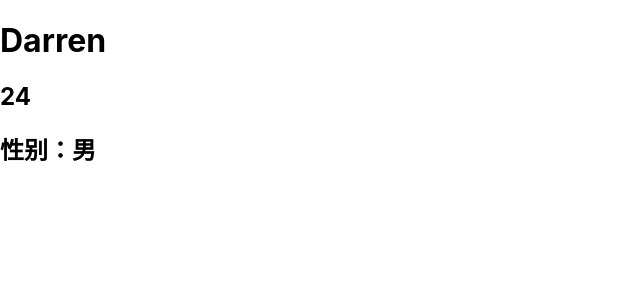
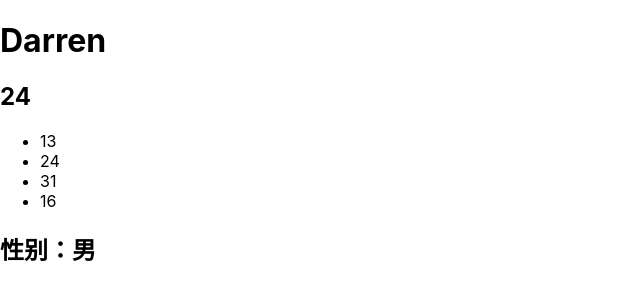
Before and after one commit to Darrenjoe/bossapp, a React app: page / in a window 1280 px wide. Shown: the top 300 px of the page, without its empty margins (0-640 px from the left). Built offline with nearby package versions, Linux system fonts and the light colour scheme.

Commit message:
first commit

```diff
--- a/src/App.js
+++ b/src/App.js
@@ -17,8 +17,23 @@
 }
 
 class Age extends React.Component {
+  constructor(props) {
+    super(props)
+    this.state = {
+      ages: [13, 24, 31, 16,]
+    }
+  }
   render() {
-    return <h2>{this.props.age}</h2>
+    return (
+      <div>
+        <h2>{this.props.age}</h2>
+        <ul>
+          {this.state.ages.map(v => {
+            return <li key={v}>{v}</li>
+          })}
+        </ul>
+      </div>
+    )
   }
 }
 
```
